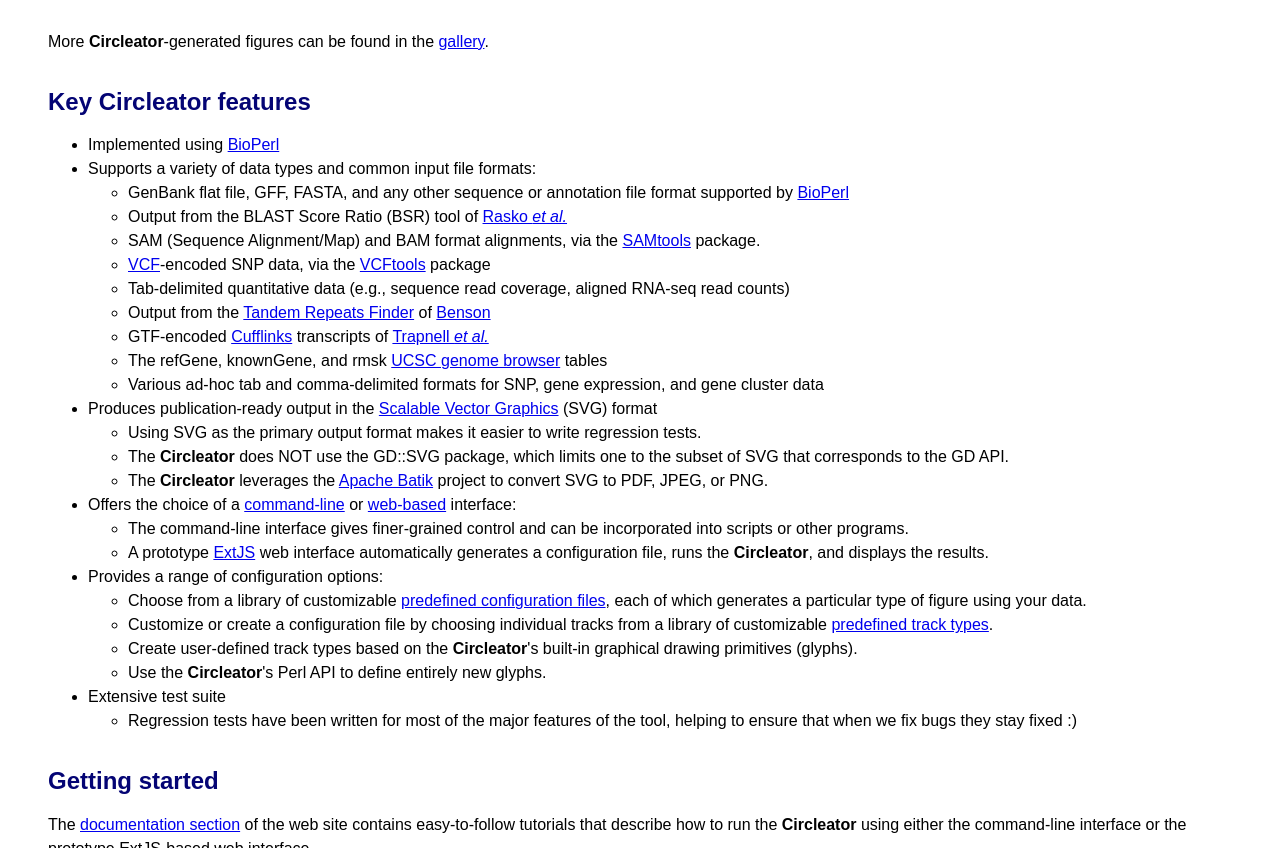
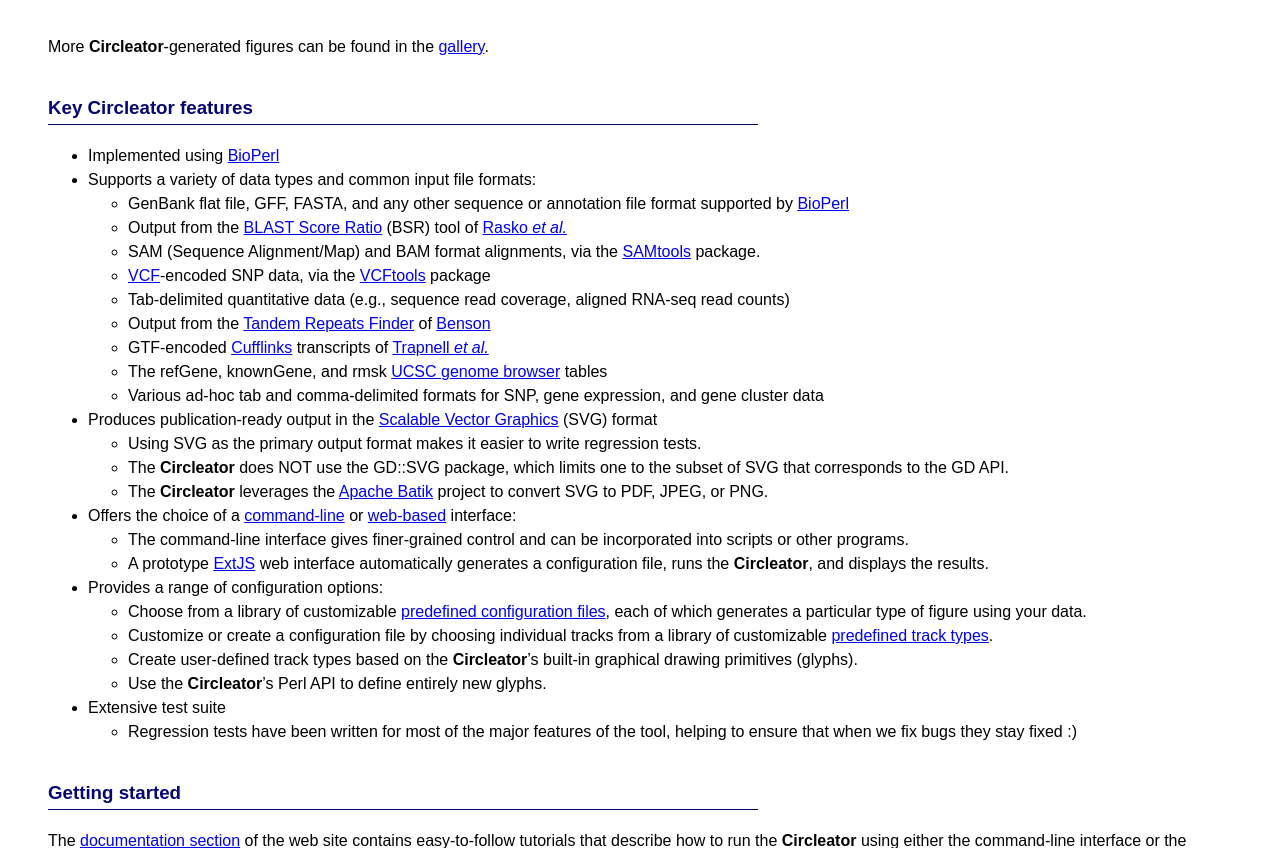
Before and after one commit to jonathancrabtree/Circleator, a Jekyll site: the page built from index.md, in a window 1280 px wide and 900 px high, scrolled down 620 px, cut to the strip 52-900 px from the top of the window. Built offline with Jekyll 4.4.1, drawn with Linux system fonts in a browser that asks for light colours; part of the change alters nothing that is shown.

Commit message:
Rewrite index.md from HTML to Markdown.

```diff
--- a/index.md
+++ b/index.md
@@ -4,7 +4,8 @@ pagetype: home
 title: Circleator
 ---
 
-<h2>Overview</h2>
+### Overview
+
 The <span class='circleator'>Charm City Circleator</span>--or <span class='circleator'>Circleator</span>
 for short--is a visualization tool developed at the <a href='http://www.igs.umaryland.edu'>Institute for Genome
 Sciences</a> in the University of Maryland's School of Medicine. The <span class='circleator'>Circleator</span>'s
@@ -18,63 +19,56 @@ data, like these:<br clear='both'>
 
 More <span class='circleator'>Circleator</span>-generated figures can be found in the <a href='gallery.html'>gallery</a>.
 
-<h2>Key Circleator features</h2>
-<ul>
- <li>Implemented using <a href='http://www.bioperl.org'>BioPerl</a></li>
- <li>Supports a variety of data types and common input file formats:
-  <ul>
-   <li>GenBank flat file, GFF, FASTA, and any other sequence or annotation file format supported by <a href='http://www.bioperl.org'>BioPerl</a></li>
-   <li>Output from the BLAST Score Ratio (BSR) tool of <a href='http://www.ncbi.nlm.nih.gov/pmc/articles/PMC545078/'>Rasko <span style='font-style: italic'>et al.</span></a></li>
-   <li>SAM (Sequence Alignment/Map) and BAM format alignments, via the <a href='http://samtools.sourceforge.net'>SAMtools</a> package.</li>
-   <li><a href='http://www.1000genomes.org/node/101'>VCF</a>-encoded SNP data, via the <a href='http://vcftools.sourceforge.net'>VCFtools</a> package</li>
-   <li>Tab-delimited quantitative data (e.g., sequence read coverage, aligned RNA-seq read counts)</li>
-   <li>Output from the <a href ='http://tandem.bu.edu/trf/trf.html'>Tandem Repeats Finder</a> of <a href='http://www.ncbi.nlm.nih.gov/pubmed/9862982'>Benson</a></li>
-   <li>GTF-encoded <a href='http://cufflinks.cbcb.umd.edu/'>Cufflinks</a> transcripts of <a href='http://www.nature.com/nprot/journal/v7/n3/full/nprot.2012.016.html'>Trapnell <span style='font-style: italic'>et al.</span></a></li>
-   <li>The refGene, knownGene, and rmsk <a href='http://genome.ucsc.edu/'>UCSC genome browser</a> tables</li>
-   <li>Various ad-hoc tab and comma-delimited formats for SNP, gene expression, and gene cluster data</li>
-  </ul>
- </li>
+### Key Circleator features
 
- <li>Produces publication-ready output in the <a href='http://www.w3.org/Graphics/SVG/'>Scalable Vector Graphics</a> (SVG) format
-  <ul>
-   <li>Using SVG as the primary output format makes it easier to write regression tests.</li>
-   <li>The <span class='circleator'>Circleator</span> does NOT use the GD::SVG package, which limits one to the subset of SVG that corresponds to the GD API.</li>
-   <li>The <span class='circleator'>Circleator</span> leverages the <a href='http://xmlgraphics.apache.org/batik/'>Apache Batik</a> project to convert SVG to PDF, JPEG, or PNG.</li>
-  </ul>
- </li>
+* Implemented using [BioPerl][]
+* Supports a variety of data types and common input file formats:
+  * GenBank flat file, GFF, FASTA, and any other sequence or annotation file format supported by [BioPerl][]
+  * Output from the [BLAST Score Ratio][bsr] (BSR) tool of [Rasko <span style='font-style: italic'>et al.</span>][rasko_etal]
+  * SAM (Sequence Alignment/Map) and BAM format alignments, via the [SAMtools][] package.
+  * [VCF][]-encoded SNP data, via the [VCFtools][] package
+  * Tab-delimited quantitative data (e.g., sequence read coverage, aligned RNA-seq read counts)
+  * Output from the [Tandem Repeats Finder][trf] of [Benson][]
+  * GTF-encoded [Cufflinks][] transcripts of [Trapnell <span style='font-style: italic'>et al.</span>][trapnell_etal]
+  * The refGene, knownGene, and rmsk [UCSC genome browser][ucsc_browser] tables
+  * Various ad-hoc tab and comma-delimited formats for SNP, gene expression, and gene cluster data
+* Produces publication-ready output in the [Scalable Vector Graphics][svg] (SVG) format
+  * Using SVG as the primary output format makes it easier to write regression tests.
+  * The <span class='circleator'>Circleator</span> does NOT use the GD::SVG package, which limits one to the subset of SVG that corresponds to the GD API.
+  * The <span class='circleator'>Circleator</span> leverages the [Apache Batik][batik] project to convert SVG to PDF, JPEG, or PNG.
+* Offers the choice of a <a href='command-line.html'>command-line</a> or <a href='web-application.html'>web-based</a> interface:
+  * The command-line interface gives finer-grained control and can be incorporated into scripts or other programs.
+  * A prototype [ExtJS][] web interface automatically generates a configuration file, runs the <span class='circleator'>Circleator</span>, and displays the results.
+* Provides a range of configuration options:
+  * Choose from a library of customizable <a href='predefined-config-files.html'>predefined configuration files</a>, each of which generates a particular type of figure using your data.
+  * Customize or create a configuration file by choosing individual tracks from a library of customizable <a href='predefined-tracks.html'>predefined track types</a>.
+  * Create user-defined track types based on the <span class='circleator'>Circleator</span>'s built-in graphical drawing primitives (glyphs).
+  * Use the <span class='circleator'>Circleator</span>'s Perl API to define entirely new glyphs.
+* Extensive test suite
+  * Regression tests have been written for most of the major features of the tool, helping to ensure that when we fix bugs they stay fixed :)
 
- <li>Offers the choice of a <a href='command-line.html'>command-line</a> or <a href='web-application.html'>web-based</a> interface:
-   <ul>
-    <li>The command-line interface gives finer-grained control and can be incorporated into scripts or other programs.</li>
-    <li>A prototype <a href='http://www.sencha.com/products/extjs/'>ExtJS</a> web interface automatically generates a configuration file, runs the <span class='circleator'>Circleator</span>, and displays the results.</li>
-   </ul>
- </li>
+[batik]: http://xmlgraphics.apache.org/batik/
+[benson]: http://www.ncbi.nlm.nih.gov/pubmed/9862982
+[bioperl]: http://www.bioperl.org
+[bsr]: http://bsr.igs.umaryland.edu
+[cufflinks]: http://cufflinks.cbcb.umd.edu/
+[extjs]: http://www.sencha.com/products/extjs/
+[rasko_etal]: http://www.ncbi.nlm.nih.gov/pmc/articles/PMC545078/
+[samtools]: http://samtools.sourceforge.net
+[svg]: http://www.w3.org/Graphics/SVG/
+[trapnell_etal]: http://www.nature.com/nprot/journal/v7/n3/full/nprot.2012.016.html
+[trf]: http://tandem.bu.edu/trf/trf.html
+[ucsc_browser]: http://genome.ucsc.edu/
+[vcftools]: http://vcftools.sourceforge.net
+[vcf]: http://www.1000genomes.org/node/101
 
- <li>Provides a range of configuration options:
-  <ul>
-   <li>Choose from a library of customizable <a href='predefined-config-files.html'>predefined configuration files</a>, each of which generates a particular type of figure using your data.</li>
-   <li>Customize or create a configuration file by choosing individual tracks from a library of customizable <a href='predefined-tracks.html'>predefined track types</a>.</li>
-   <li>Create user-defined track types based on the <span class='circleator'>Circleator</span>'s built-in graphical drawing primitives (glyphs).</li>
-   <li>Use the <span class='circleator'>Circleator</span>'s Perl API to define entirely new glyphs.</li>
-  </ul>
- </li>
-
- <li>Extensive test suite
-  <ul>
-   <li>Regression tests have been written for most of the major features of the tool, helping to ensure that when we fix bugs they stay fixed :)</li>
-  </ul>
- </li>
-
-</ul>
-
-<h2>Getting started</h2>
+### Getting started
 
 The <a href='documentation.html'>documentation section</a> of the web
 site contains easy-to-follow tutorials that describe how to run the
 <span class='circleator'>Circleator</span> using either the command-line interface or the prototype
 ExtJS-based web interface.
 
-<h2>Acknowledgments</h2>
-<ul>
- <li>This product includes color specifications and designs developed by Cynthia Brewer (<a href='http://colorbrewer.org/'>http://colorbrewer.org</a>).</li>
-</ul>
+### Acknowledgments
+
+* This product includes color specifications and designs developed by Cynthia Brewer (<http://colorbrewer.org>).
```
